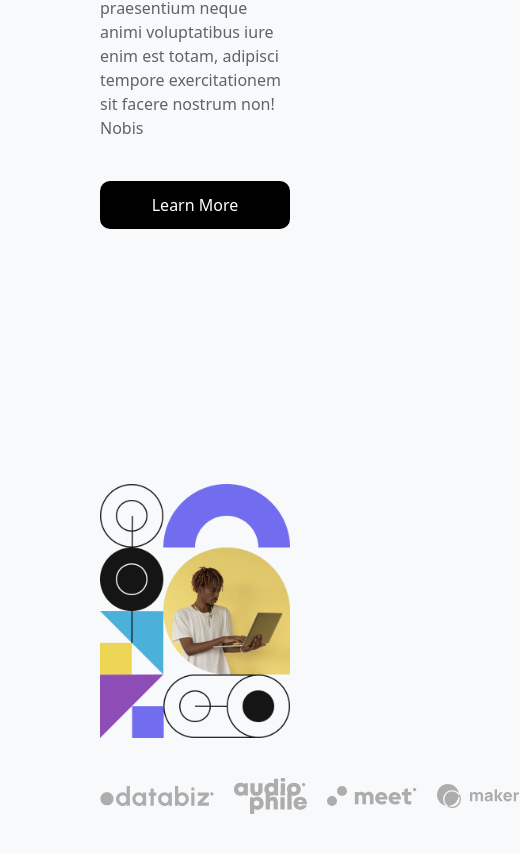
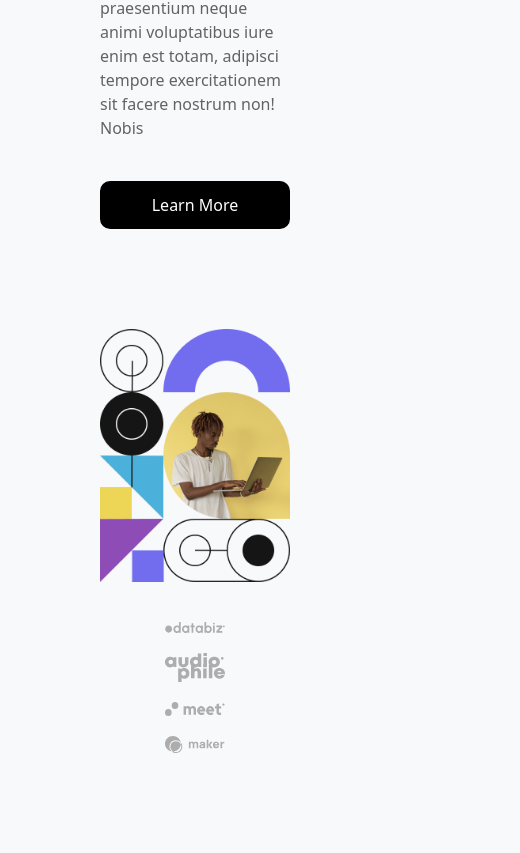
Before and after one commit to Shmigor/Intro-section-with-dropdown-navigation, a plain HTML site: page index.html in a window 390 px wide. Shown: the part 527-1380 px from the top of the page, 520 px wide, since content can reach past the window. After the commit the page ends 1320 px from the top, so only its background shows below. Drawn offline with nearby package versions, Linux system fonts and the light colour scheme.

Commit message:
fix:fixed some items

```diff
--- a/index.html
+++ b/index.html
@@ -64,19 +64,19 @@
             <p class="content-paragraph">Lorem ipsum, dolor sit amet consectetur adipisicing elit. Inventore laboriosam consequuntur cupiditate laborum, ullam praesentium neque animi voluptatibus iure enim est totam, adipisci tempore exercitationem sit facere nostrum non! Nobis</p>
             <button class="content-button">Learn More</button>
             <div class="icons">
-                <img src="/images/client-databiz.svg" alt="">
-                <img src="/images/client-audiophile.svg" alt="">
-                <img src="/images/client-meet.svg" alt="">
-                <img src="/images/client-maker.svg" alt="">
+                <img src="/images/client-databiz.svg">
+                <img src="/images/client-audiophile.svg">
+                <img src="/images/client-meet.svg">
+                <img src="/images/client-maker.svg">
             </div>
         </section>
         <section class="section-mainimage">
-            <img class="main-image" src="/images/main.png" alt="">
+            <img class="main-image" src="/images/main.png">
             <div class="icons" id="icons-media">
-                <img src="/images/client-databiz.svg" alt="">
-                <img src="/images/client-audiophile.svg" alt="">
-                <img src="/images/client-meet.svg" alt="">
-                <img src="/images/client-maker.svg" alt="">
+                <img class="sponsor" src="/images/client-databiz.svg">
+                <img class="sponsor" src="/images/client-audiophile.svg">
+                <img class="sponsor" src="/images/client-meet.svg">
+                <img class="sponsor" src="/images/client-maker.svg">
             </div>
         </section>
     </main>
--- a/style.css
+++ b/style.css
@@ -48,14 +48,16 @@
 }
 
 .section-mainimage {
-    max-width: 480px;
+    /* max-width: 480px;
     width: 100%;
-    height: 640px;
+    height: 640px; */
+    width: 480px;
 }
 
 .main-image {
-    max-width: 480px;
-    width: 100%;
+    /* max-width: 480px;
+    width: 100%; */
+    width: 480px;
 }
 
 .content-heading {
@@ -103,7 +105,7 @@
     width: 100%;
 }
 
-@media (max-width: 768px) {
+@media (max-width: 800px) {
     .main {
         flex-direction: column;
     }
@@ -117,15 +119,33 @@
         align-items: center;
         justify-content: space-between;
         gap: 20px;
-        max-width: 380px;
+        max-width: 480px;
         width: 100%;
     }
 
     .section-mainimage {
+        max-width: 480px;
+        width: 100%;
         display: flex;
         flex-direction: column;
         justify-content: center;
         align-items: center;
         gap: 40px;
     }
+
+    .main-image {
+        max-width: 480px;
+        width: 100%;
+    }
+
+    .sponsor {
+        max-width: 60px;
+        width: 100%;
+    }
 }
+
+@media (max-width: 415px) {
+    #icons-media {
+        flex-direction: column;
+    }
+}
```
